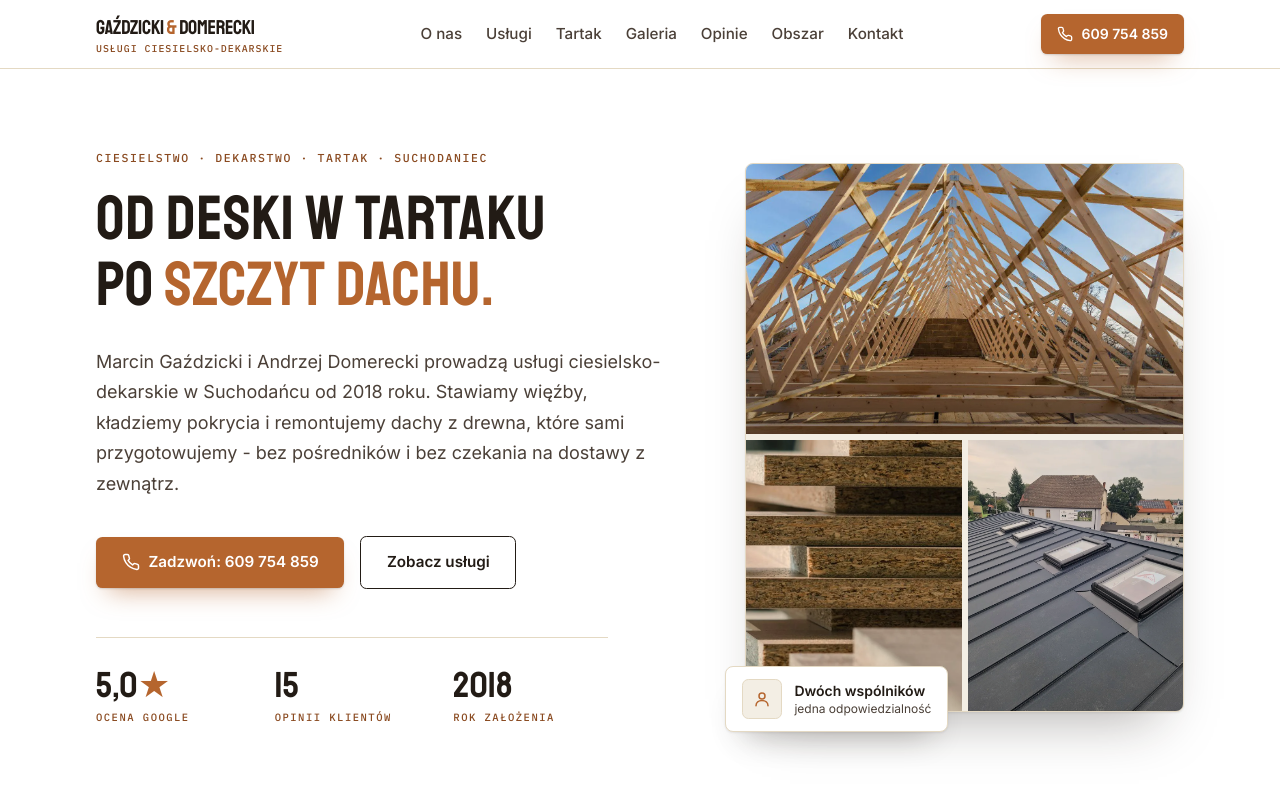
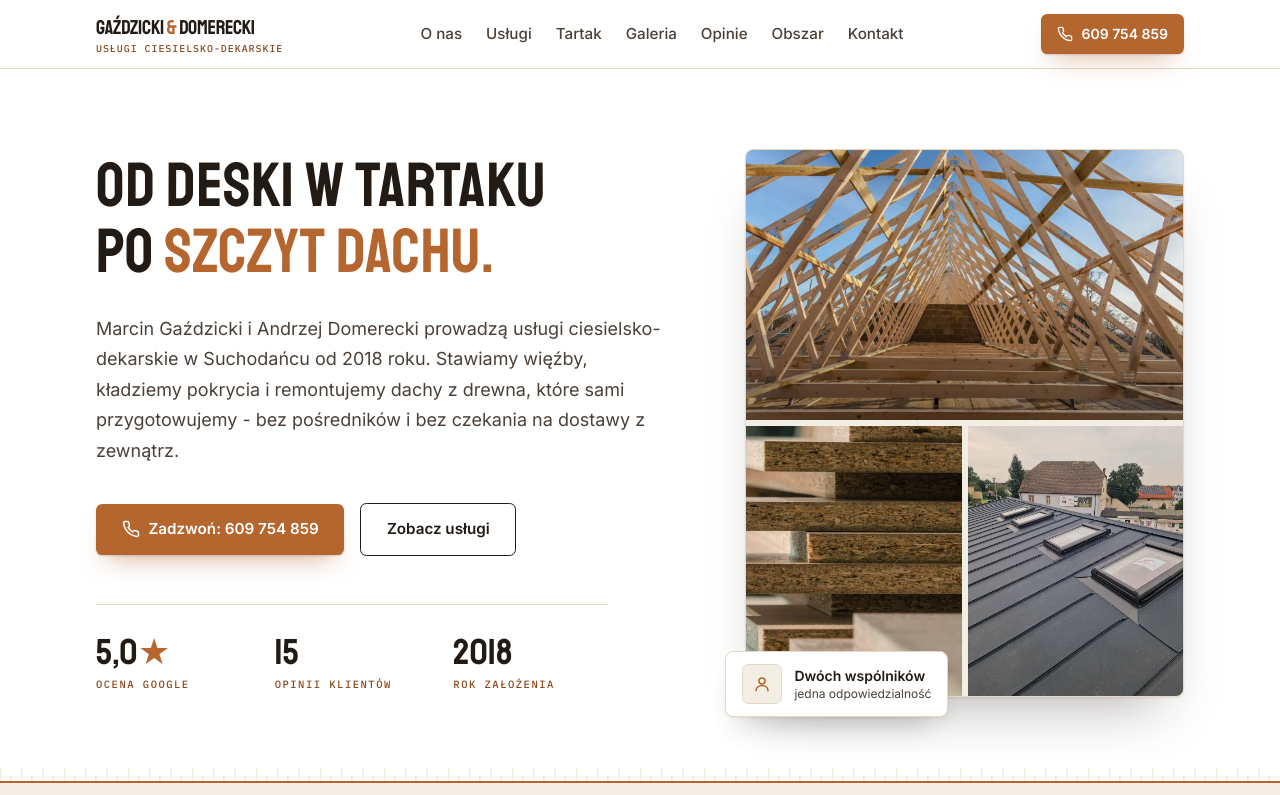
Before and after one commit to szymonduda7/gazdzicki, a website: page index.html in a window 1280 px wide. Shown: the top 795 px of the page. Drawn offline with nearby package versions, Linux system fonts and the light colour scheme.

Commit message:
feat: update header content to enhance clarity and focus on services

```diff
--- a/index.html
+++ b/index.html
@@ -93,7 +93,7 @@
     <div class="max-w-6xl mx-auto px-5 md:px-8 pt-14 pb-14 md:pt-20 md:pb-16">
       <div class="grid lg:grid-cols-[1.15fr_0.85fr] gap-12 lg:gap-14 items-center">
         <div>
-          <p class="eyebrow mb-5">Ciesielstwo &middot; Dekarstwo &middot; Tartak &middot; Suchodaniec</p>
+
           <h1 class="font-display text-[2.6rem] sm:text-[3.4rem] lg:text-[3.9rem]" style="color:var(--ink)">
             Od deski w tartaku<br>po <em>szczyt dachu.</em>
           </h1>
```
